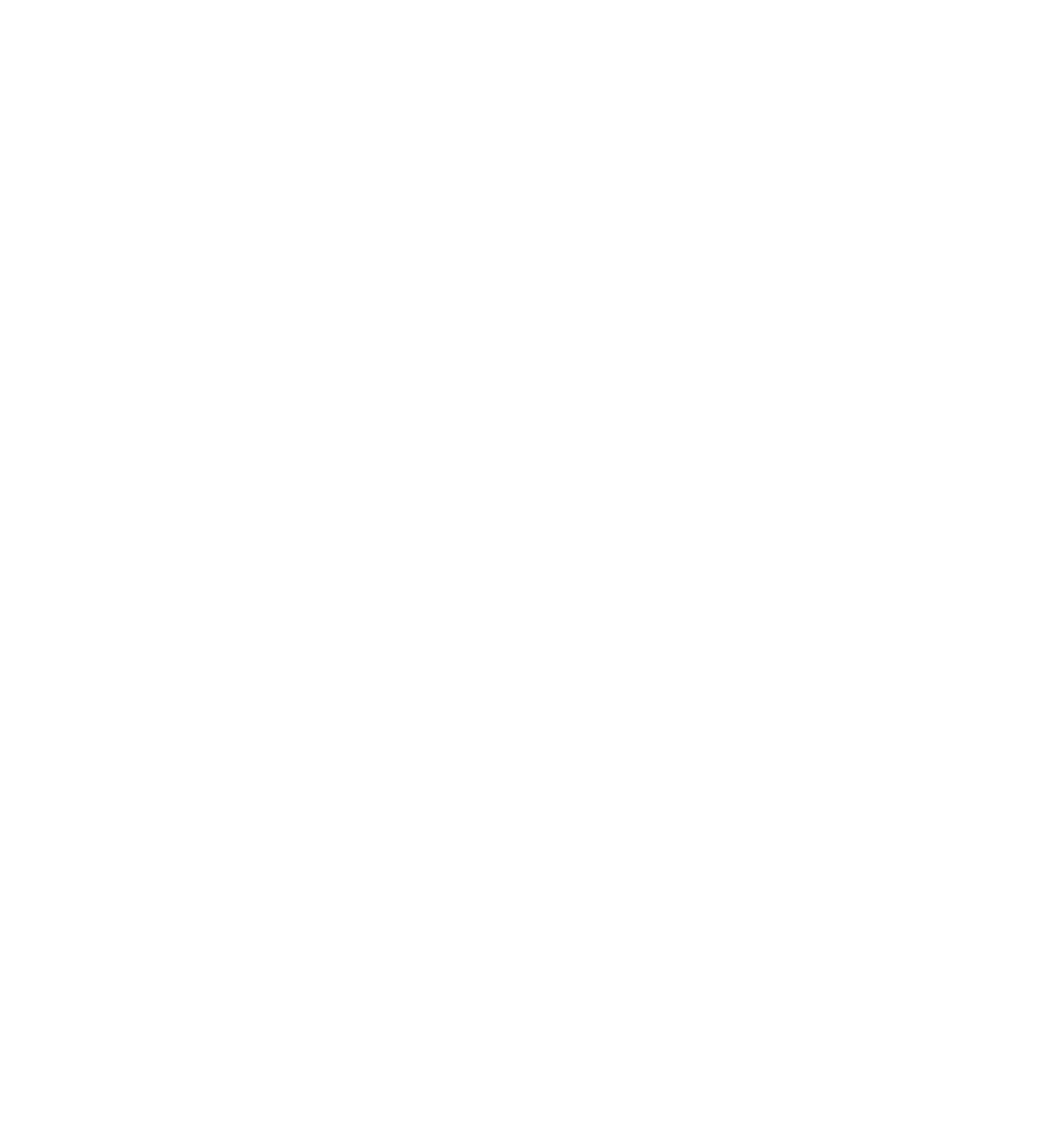
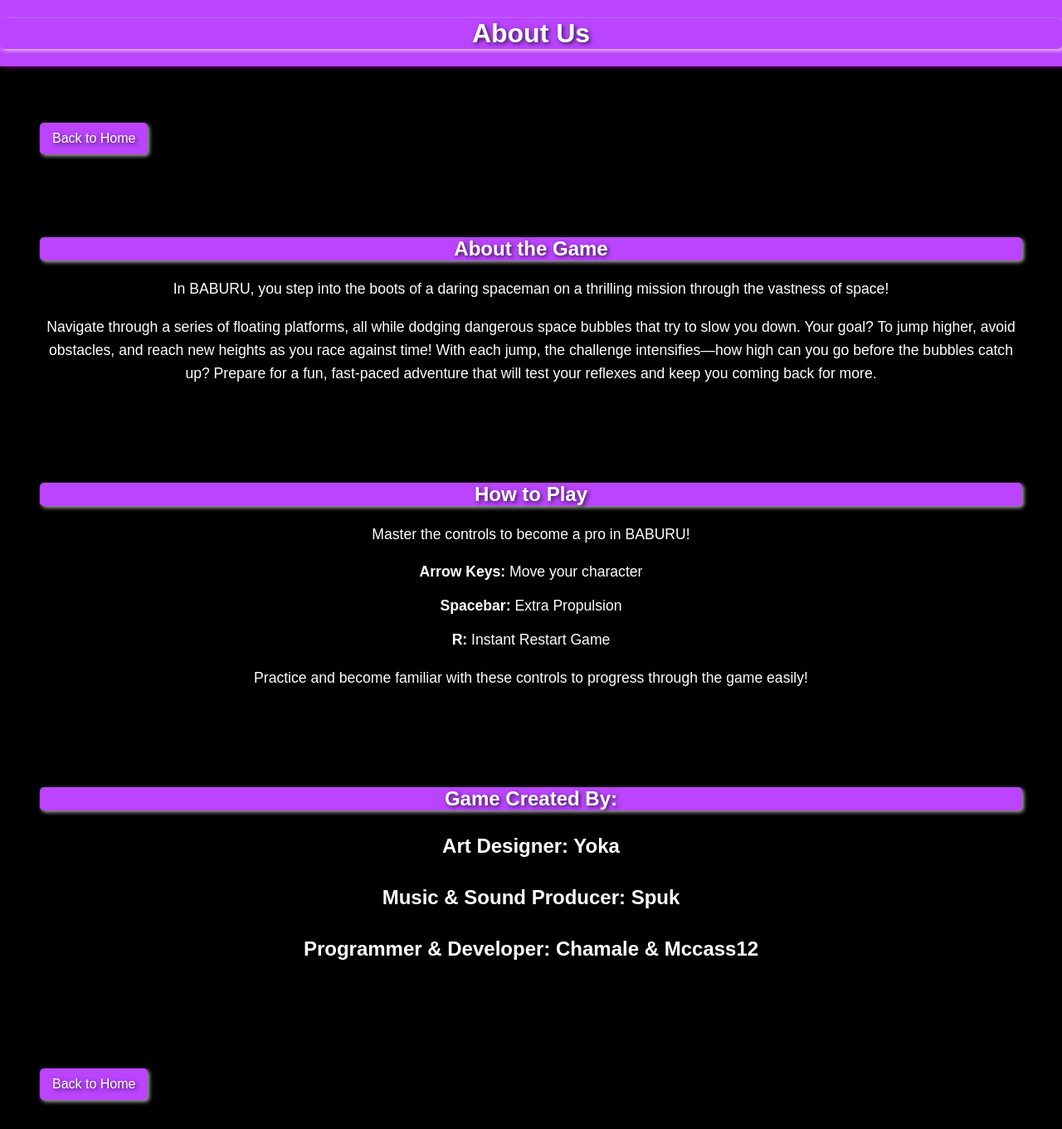
Before and after one commit to chamale-rac/Baburu-A, an Astro site: page /about in a window 1280 px wide. Shown: the whole page at 83% size. Before the commit the page ends 800 px from the top, so only its background shows below. Built offline with nearby package versions, Linux system fonts and the light colour scheme; Astro itself is replaced by a stand-in of ours.

Commit message:
About us

```diff
--- a/src/pages/about.astro
+++ b/src/pages/about.astro
@@ -0,0 +1,120 @@
+<html lang="en">
+<head>
+  <meta charset="UTF-8">
+  <meta name="viewport" content="width=device-width, initial-scale=1.0">
+  <title>About Us</title>
+  <style>
+    body {
+      font-family: Arial, sans-serif;
+      background-color: #000000;
+      margin: 0;
+      padding: 0;
+    }
+    header {
+      background-color: #ba44ff;
+      color: #ffffff;
+      text-align: center;
+      padding: 0.01rem;
+      box-shadow: 2px 2px 5px rgba(111, 0, 121, 0.7);
+    }
+    section {
+      padding: 2rem;
+      background-color: #000000;
+      margin: 1rem;
+      border-radius: 8px;
+    }
+    h1, h2 {
+      color: #ffffff;
+      background-color: #ba44ff;
+      border-radius: 5px;
+      text-align: center;
+      text-shadow: 2px 2px 5px rgba(0, 0, 0, 0.7);
+      box-shadow: 2px 2px 5px rgba(255, 255, 255, 0.7);
+    }
+    .content {
+      font-size: 1.1rem;
+      line-height: 1.6;
+      color: #ffffff;
+      text-align: center;
+    }
+    .controls-list {
+      list-style-type: none;
+      padding-left: 0;
+    }
+    .controls-list li {
+      margin-bottom: 0.8rem;
+    }
+
+
+    .back-button {
+  background-color: #ba44ff;
+  color: #fff;
+  padding: 10px 15px;
+  text-decoration: none;
+  border-radius: 5px;
+  font-size: 1rem;
+  display: inline-block;
+  margin-top: 20px;
+  text-shadow: 2px 2px 5px rgba(0, 0, 0, 0.7);
+    box-shadow: 2px 2px 5px rgba(255, 255, 255, 0.7);
+}
+.back-button:hover {
+  background-color: #9b33e6;
+}
+h3 {
+  font-size: 1.5rem;
+  color: #ffffff;  /* Lighter gray for subheadings */
+  margin-top: 1.5rem;
+  text-align: left; /* Align left for more casual feel */
+  text-align: center;
+}
+
+/* h4 - Minor heading */
+
+  </style>
+</head>
+
+<body>
+  <header>
+    <h1>About Us</h1>
+  </header>
+  <section>
+    <a href="/" class="back-button">Back to Home</a>
+  </section>
+  <section>
+    <h2>About the Game</h2>
+    <div class="content">
+      <p>In BABURU, you step into the boots of a daring spaceman on a thrilling mission through the vastness of space!</p>
+      <p> Navigate through a series of floating platforms, all while dodging dangerous space bubbles that try to slow you down. Your goal? To jump higher, avoid obstacles, and reach new heights as you race against time! With each jump, the challenge intensifies—how high can you go before the bubbles catch up? Prepare for a fun, fast-paced adventure that will test your reflexes and keep you coming back for more.</p>
+    </div>
+  </section>
+
+  <section>
+    <h2>How to Play</h2>
+    <div class="content">
+      <p>Master the controls to become a pro in BABURU!</p>
+      <ul class="controls-list">
+        <li><strong>Arrow Keys:</strong> Move your character</li>
+        <li><strong>Spacebar:</strong> Extra Propulsion</li>
+        <li><strong>R:</strong> Instant Restart Game</li>
+      </ul>
+      <p>Practice and become familiar with these controls to progress through the game easily!</p>
+    </div>
+  </section>
+  <section>
+    <h2>Game Created By:</h2>
+    <div class="content">
+      <h3>Art Designer: Yoka</h3>
+
+      <h3>Music & Sound Producer: Spuk</h3>
+
+      <h3>Programmer & Developer: Chamale & Mccass12</h3>
+
+    </div>
+  </section>
+  <section>
+    <a href="/" class="back-button">Back to Home</a>
+  </section>
+</body>
+
+</html>
```
Also changed, not shown: src/pages/index.astro (+23 -1 lines).
